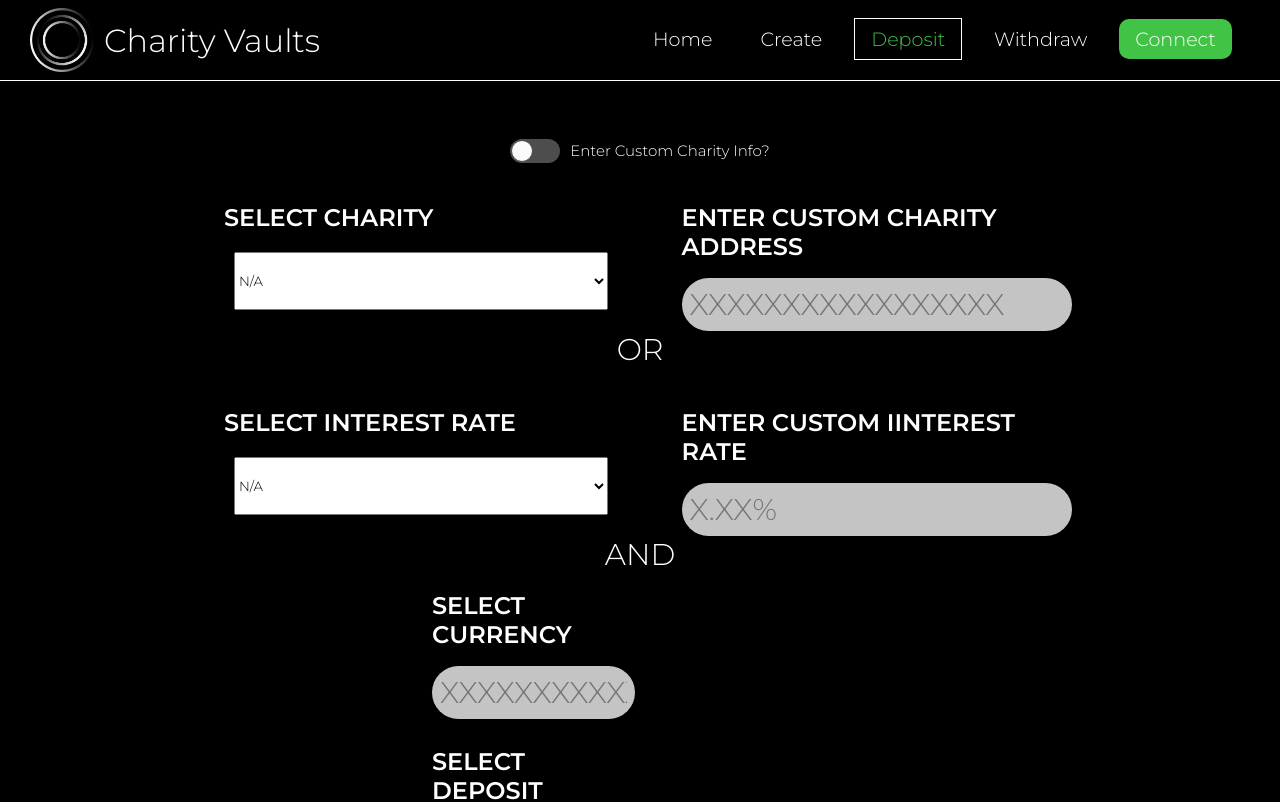
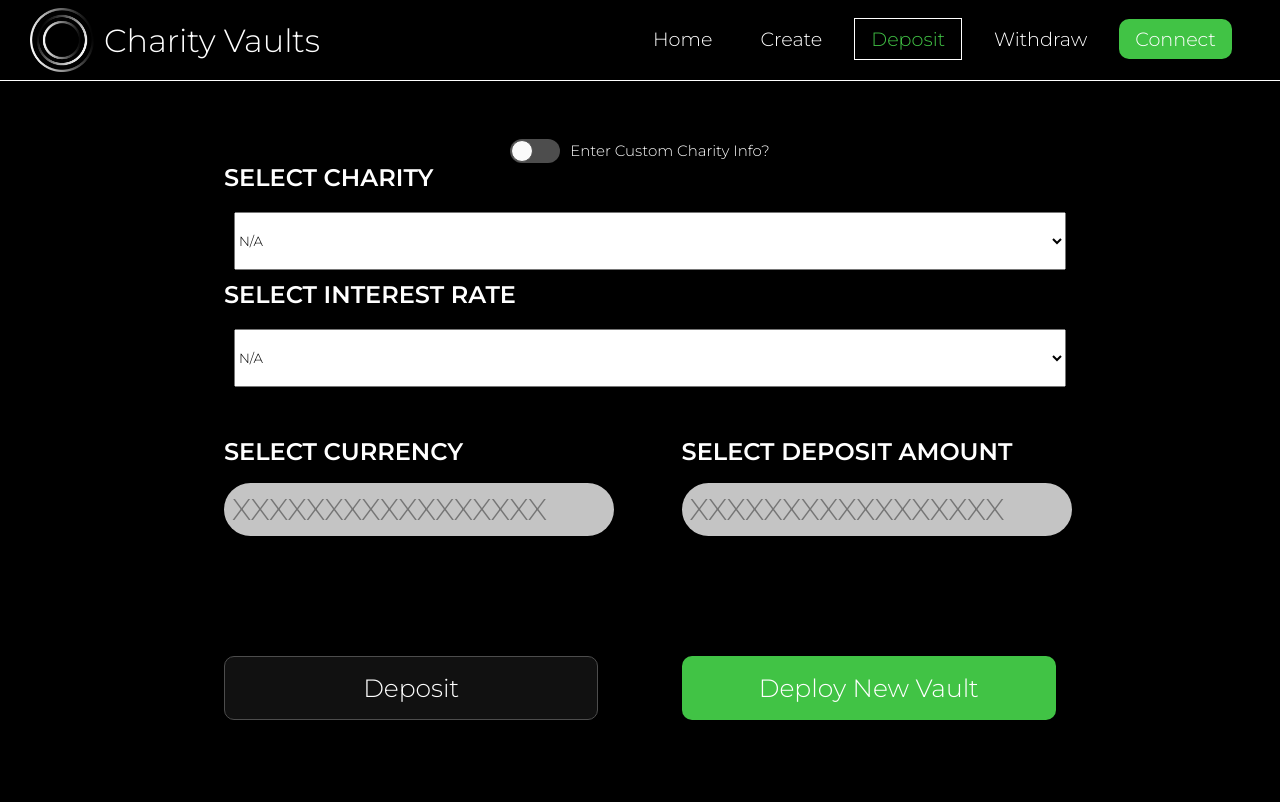
Before and after one commit to Rari-Capital/charity-vaults-ui, a React (Create React App) app: page /deposit in a window 1280 px wide. Shown: the top 802 px of the page. Built offline with nearby package versions, Linux system fonts and the light colour scheme.

Commit message:
More cleanup on Deposit page

```diff
--- a/src/components/Pages/Deposit.js
+++ b/src/components/Pages/Deposit.js
@@ -42,19 +42,24 @@ const Deposit = () => {
 		setShowReferralModal(true);
 	}
 
-	return (
-		<Page>
-			<div className="create-container">
-				<div className="toggle-container">
-					<Toggle
-						defaultChecked={showCustomFields}
-						icons={false}
-						onChange={() => setShowCustomFields(!showCustomFields)} />
-					<span className="toggle-label">Enter Custom Charity Info?</span>
+	let charityFields;
+	if (showCustomFields) {
+		charityFields = <>
+			<InputHeader value="ENTER CUSTOM CHARITY ADDRESS" />
+			<div className="large-input-container">
+				<Input value={charityAddress}
+					onChange={(event) => { setCharityAddress(event.target.value) }}
+					type="text" placeholder="XXXXXXXXXXXXXXXXX" />
 			</div>
-
-				<div className="double-input-container">
-					<div className="small-input-combo-container">
+			<InputHeader value="ENTER CUSTOM CHARITY ADDRESS" />
+			<div className="large-input-container">
+				<Input value={charityAddress}
+					onChange={(event) => { setCharityAddress(event.target.value) }}
+					type="text" placeholder="XXXXXXXXXXXXXXXXX" />
+			</div>
+		</>;
+	} else {
+		charityFields = <>
 			<InputHeader value="SELECT CHARITY" />
 			<select id="selectInterest" className="dropdown-container">
 				<option value="-1">N/A</option>
@@ -62,23 +67,6 @@ const Deposit = () => {
 				<option value="2%">Gates Foundation</option>
 				<option value="3%">PETA</option>
 			</select>
-					</div>
-					<div className="small-input-combo-container">
-						<InputHeader value="ENTER CUSTOM CHARITY ADDRESS" />
-						<div className="small-input-container">
-							<Input value={charityAddress}
-								onChange={(event) => { setCharityAddress(event.target.value) }}
-								type="text" placeholder="XXXXXXXXXXXXXXXXX" />
-						</div>
-					</div>
-				</div>
-
-				<div className="centered-text">
-					OR
-				</div>
-
-				<div className="double-input-container">
-					<div class="small-input-combo-container">
 			<InputHeader value="SELECT INTEREST RATE" />
 			<div>
 				<select id="selectInterest" className="dropdown-container">
@@ -90,22 +78,22 @@ const Deposit = () => {
 					<option value="5%">5%</option>
 				</select>
 			</div>
+		</>;
+	}
+
+	return (
+		<Page>
+			<div className="create-container">
+				<div className="toggle-container">
+					<Toggle
+						defaultChecked={showCustomFields}
+						icons={false}
+						onChange={() => setShowCustomFields(!showCustomFields)} />
+					<span className="toggle-label">Enter Custom Charity Info?</span>
 				</div>
-					<div className="small-input-combo-container">
-						<InputHeader value="ENTER CUSTOM IINTEREST RATE" />
-						<div className="small-input-container">
-							<Input value={customInterestRate}
-								onChange={(event) => { setCustomInterestRate(event.target.value) }}
-								type="text" placeholder="X.XX%" />
-						</div>
-					</div>
-				</div>
+				{charityFields}
 
-				<div className="centered-text">
-					AND
-				</div>
-
-				<div className="centered-input-container">
+				<div className="double-input-container">
 					<div className="small-input-combo-container">
 						<InputHeader value="SELECT CURRENCY" />
 						<div className="small-input-container">
@@ -114,8 +102,6 @@ const Deposit = () => {
 								type="text" placeholder="XXXXXXXXXXXXXXXXX" />
 						</div>
 					</div>
-				</div>
-				<div className="centered-input-container">
 					<div className="small-input-combo-container">
 						<InputHeader value="SELECT DEPOSIT AMOUNT" />
 						<div className="small-input-container">
```
Lines whose indentation alone changed are shown as unchanged.
